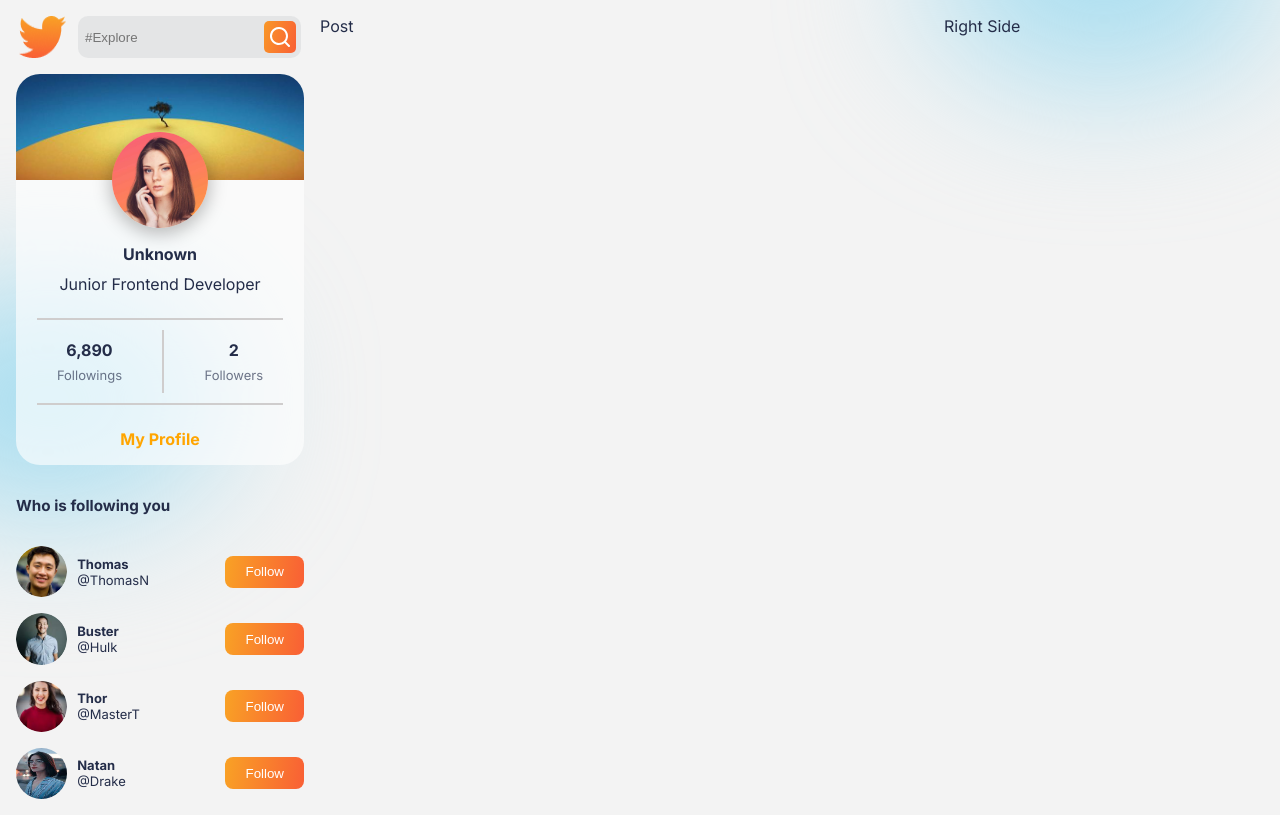
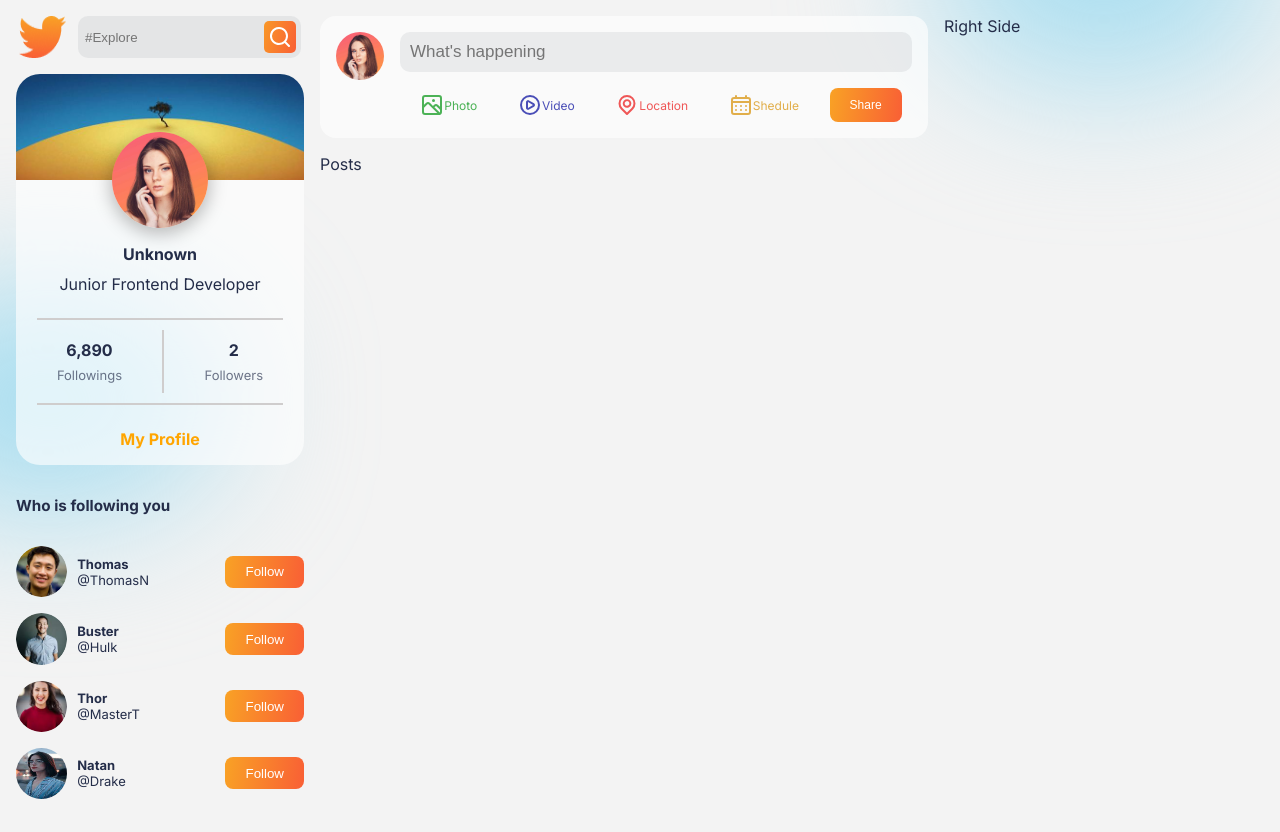
Before and after one commit to fl0wka/Social-Media, a React (Create React App) app in the folder client/: page / in a window 1280 px wide. Built offline with nearby package versions, Linux system fonts and the light colour scheme.

Commit message:
Added Post Share component

```diff
--- /dev/null
+++ b/client/src/components/PostShare/PostShare.css
@@ -0,0 +1,74 @@
+.PostShare {
+	display: flex;
+	gap: 1rem;
+	background-color: var(--cardColor);
+	padding: 1rem;
+	border-radius: 1rem;
+}
+
+.PostShare > img {
+	border-radius: 50%;
+	width: 3rem;
+	height: 3rem;
+}
+
+.PostShare > div {
+	display: flex;
+	flex-direction: column;
+	width: 90%;
+	gap: 1rem;
+}
+
+.PostShare > div > input {
+	background-color: var(--inputColor);
+	border-radius: 10px;
+	padding: 10px;
+	font-size: 17px;
+	border: none;
+	outline: none;
+}
+
+.postOptions {
+	display: flex;
+	justify-content: space-around;
+}
+
+.option {
+	display: flex;
+	align-items: center;
+	justify-content: center;
+	font-size: 12px;
+	padding: 5px;
+	padding-left: 10px;
+	padding-right: 10px;
+	border-radius: 10px;
+}
+
+.option:hover {
+	cursor: pointer;
+}
+
+.ps-button {
+	padding: 5px;
+	padding-left: 20px;
+	padding-right: 20px;
+	font-size: 12px;
+}
+
+.previewImage {
+	position: relative;
+}
+
+.previewImage > svg {
+	position: absolute;
+	right: 1rem;
+	top: 0, 5rem;
+	cursor: pointer;
+}
+
+.previewImage > img {
+	width: 100%;
+	max-height: 20rem;
+	object-fit: cover;
+	border-radius: 0.5rem;
+}
--- /dev/null
+++ b/client/src/components/PostShare/PostShare.jsx
@@ -0,0 +1,72 @@
+import React, { useEffect, useRef, useState } from "react"
+import ProfileImage from "../../img/profileImg.jpg"
+import {
+	UilScenery,
+	UilPlayCircle,
+	UilSchedule,
+	UilLocationPoint,
+	UilTimes,
+} from "@iconscout/react-unicons"
+import "./PostShare.css"
+
+const PostShare = () => {
+	const [image, setImage] = useState(null)
+	const imageRef = useRef()
+
+	const onImageChange = event => {
+		if (event.target.files && event.target.files[0]) {
+			let img = event.target.files[0]
+			setImage({
+				image: URL.createObjectURL(img),
+			})
+		}
+	}
+
+	return (
+		<div className="PostShare">
+			<img src={ProfileImage} alt="img" />
+			<div>
+				<input type="text" placeholder="What's happening" />
+				<div className="postOptions">
+					<div
+						className="option"
+						style={{ color: "var(--photo)" }}
+						onClick={() => imageRef.current.click()}
+					>
+						<UilScenery />
+						Photo
+					</div>
+					<div className="option" style={{ color: "var(--video)" }}>
+						<UilPlayCircle />
+						Video
+					</div>
+					<div className="option" style={{ color: "var(--location)" }}>
+						<UilLocationPoint />
+						Location
+					</div>
+					<div className="option" style={{ color: "var(--shedule)" }}>
+						<UilSchedule />
+						Shedule
+					</div>
+					<button className="button ps-button">Share</button>
+					<div style={{ display: "none" }}>
+						<input
+							type="file"
+							name="myImage"
+							ref={imageRef}
+							onChange={onImageChange}
+						/>
+					</div>
+				</div>
+				{image && (
+					<div className="previewImage">
+						<UilTimes onClick={() => setImage(null)} />
+						<img src={image.image} alt="myImg" />
+					</div>
+				)}
+			</div>
+		</div>
+	)
+}
+
+export default PostShare
--- /dev/null
+++ b/client/src/components/PostSide/PostSide.css
@@ -0,0 +1,7 @@
+.PostSide {
+	display: flex;
+	flex-direction: column;
+	gap: 1rem;
+	height: 100vh;
+	overflow: auto;
+}
--- /dev/null
+++ b/client/src/components/PostSide/PostSide.jsx
@@ -0,0 +1,15 @@
+import React from "react"
+import "./PostSide.css"
+import PostShare from "../PostShare/PostShare"
+import Posts from "../Posts/Posts"
+
+function PostSide() {
+	return (
+		<div className="PostSide">
+			<PostShare />
+			<Posts />
+		</div>
+	)
+}
+
+export default PostSide
--- /dev/null
+++ b/client/src/components/Posts/Posts.jsx
@@ -0,0 +1,8 @@
+import React from "react"
+import "./Posts.css"
+
+const Posts = () => {
+	return <div>Posts</div>
+}
+
+export default Posts
--- a/client/src/pages/home/Home.jsx
+++ b/client/src/pages/home/Home.jsx
@@ -1,12 +1,13 @@
 import React from "react"
 import ProfileSide from "../../components/profileSide/ProfileSide"
+import PostSide from "../../components/PostSide/PostSide"
 import "./Home.css"
 
 const Home = () => {
 	return (
 		<div className="Home">
 			<ProfileSide />
-			<div className="postSide">Post</div>
+			<PostSide />
 			<div className="rightSide">Right Side</div>
 		</div>
 	)
```
Also changed, not shown: client/src/components/Posts/Posts.css (added).
